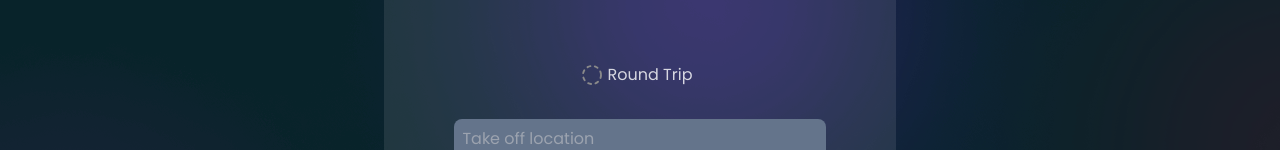
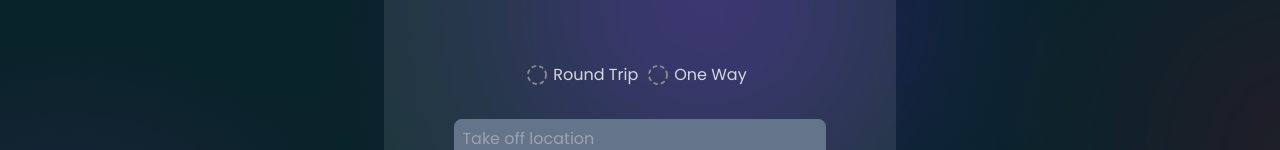
Before and after one commit to JoshdfG/Transportation-booking-, a React (Vite) app: page /plane in a window 1280 px wide. Shown: the part 233-383 px from the top of the page. Built offline with nearby package versions, Linux system fonts and the light colour scheme.

Commit message:
modified:   src/components/pages/Plane.jsx

```diff
--- a/src/components/pages/Plane.jsx
+++ b/src/components/pages/Plane.jsx
@@ -1,20 +1,31 @@
 import React, { useState } from "react";
 import { Link } from "react-router-dom";
 const Plane = () => {
-  const [isChecked, setIsChecked] = useState(false);
-  const [isLoading, setIsLoading] = useState(false);
+  const [isChecked1, setIsChecked1] = useState(false);
+  const [isChecked2, setIsChecked2] = useState(false);
+  const [isLoading1, setIsLoading1] = useState(false);
+  const [isLoading2, setIsLoading2] = useState(false);
 
-  const handleCheckboxChange = () => {
-    setIsChecked((prevChecked) => !prevChecked);
-    setIsLoading(true);
+  const handleCheckboxChange1 = () => {
+    setIsChecked1((prevChecked) => !prevChecked);
+    setIsLoading1(true);
 
-    if (!isChecked) {
+    if (!isChecked1) {
       setTimeout(() => {
-        setIsLoading(false);
+        setIsLoading1(false);
       }, 200);
     }
   };
+  const handleCheckboxChange2 = () => {
+    setIsChecked2((prevChecked) => !prevChecked);
+    setIsLoading2(true);
 
+    if (!isChecked2) {
+      setTimeout(() => {
+        setIsLoading2(false);
+      }, 200);
+    }
+  };
   return (
     <section className="min-h-[100dvh] w-[70%] md:w[50%] lg:w-[40%] mx-auto md:h-fit text-white">
       <div>
@@ -34,10 +45,10 @@ const Plane = () => {
                       id="check1"
                       type="checkbox"
                       className="checkbox hidden"
-                      checked={isChecked}
-                      onChange={handleCheckboxChange}
+                      checked={isChecked1}
+                      onChange={handleCheckboxChange1}
                     />
-                    {!isChecked ? (
+                    {!isChecked1 ? (
                       <svg
                         className=""
                         id="not-completed-icon"
@@ -58,7 +69,7 @@ const Plane = () => {
                           strokeDasharray="4 6"
                         />
                       </svg>
-                    ) : isLoading ? (
+                    ) : isLoading1 ? (
                       <svg
                         class="loading "
                         id="loading"
@@ -95,6 +106,73 @@ const Plane = () => {
                     )}
                   </label>
                   <span className="mr-2">Round Trip</span>
+
+                  <label htmlFor="check2" className="check-box">
+                    <input
+                      id="check2"
+                      className="checkbox hidden"
+                      checked={isChecked2}
+                      onChange={handleCheckboxChange2}
+                      type="checkbox"
+                    />
+                    {!isChecked2 ? (
+                      <svg
+                        className=""
+                        id="not-completed-icon"
+                        xmlns="http://www.w3.org/2000/svg"
+                        width="24"
+                        height="24"
+                        viewBox="0 0 32 32"
+                        fill="none"
+                      >
+                        <circle
+                          cx="16"
+                          cy="16"
+                          r="12"
+                          stroke="#8A8A8A"
+                          strokeWidth="2.5"
+                          strokeLinecap="round"
+                          strokeLinejoin="round"
+                          strokeDasharray="4 6"
+                        />
+                      </svg>
+                    ) : isLoading2 ? (
+                      <svg
+                        class="loading "
+                        id="loading"
+                        xmlns="http://www.w3.org/2000/svg"
+                        width="24"
+                        height="24"
+                        viewBox="0 0 24 24"
+                        fill="none"
+                      >
+                        <path
+                          d="M22.0004 12C22.0004 13.9778 21.4139 15.9112 20.3151 17.5557C19.2162 19.2002 17.6545 20.4819 15.8272 21.2388C13.9999 21.9957 11.9893 22.1937 10.0495 21.8079C8.10965 21.422 6.32782 20.4696 4.9293 19.0711C3.53077 17.6725 2.57837 15.8907 2.19251 13.9509C1.80666 12.0111 2.00469 10.0004 2.76157 8.17317C3.51845 6.3459 4.80017 4.78412 6.44466 3.6853C8.08916 2.58649 10.0226 2 12.0004 2"
+                          stroke="#e3e3e3"
+                          stroke-width="2.08333"
+                          stroke-linecap="round"
+                          stroke-linejoin="round"
+                        />
+                      </svg>
+                    ) : (
+                      <svg
+                        className="completed"
+                        id="completed"
+                        width="24"
+                        height="24"
+                        viewBox="0 0 24 24"
+                        fill="none"
+                        xmlns="http://www.w3.org/2000/svg"
+                      >
+                        <circle cx="12" cy="12" r="10" fill="#303030"></circle>
+                        <path
+                          d="M17.2738 8.52629C17.6643 8.91682 17.6643 9.54998 17.2738 9.94051L11.4405 15.7738C11.05 16.1644 10.4168 16.1644 10.0263 15.7738L7.3596 13.1072C6.96908 12.7166 6.96908 12.0835 7.3596 11.693C7.75013 11.3024 8.38329 11.3024 8.77382 11.693L10.7334 13.6525L15.8596 8.52629C16.2501 8.13577 16.8833 8.13577 17.2738 8.52629Z"
+                          fill="#fff"
+                        ></path>
+                      </svg>
+                    )}
+                  </label>
+                  <span className="mr-2">One Way</span>
                 </div>
               </div>
               <label htmlFor="" className="">
```
